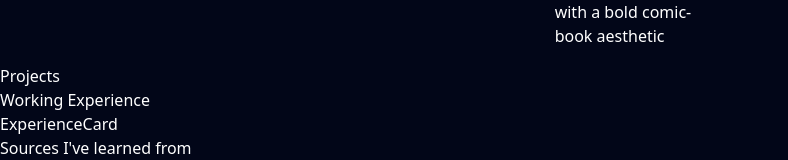
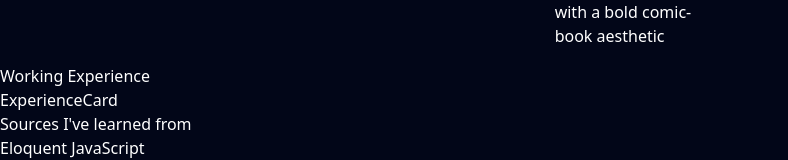
Before and after one commit to Asthere0n/portfolio-nextjs, a Next.js app: page / in a window 1280 px wide. Shown: the part 3264-3424 px from the top of the page, without its empty margins (0-788 px from the left). Built offline with nearby package versions, Linux system fonts and the light colour scheme.

Commit message:
Deleted the old Project Component and change it for the Expandable cards.

```diff
--- a/src/Components/ExpandableCardDemo/ExpandableCardDemo.tsx
+++ b/src/Components/ExpandableCard/ExpandableCard.tsx
@@ -5,7 +5,7 @@ import { AnimatePresence, motion } from "motion/react";
 import { useOutsideClick } from "@/hooks/use-outside-click";
 import cards from "./cards/cards";
 
-export function ExpandableCardDemo() {
+export function ExpandableCard() {
   const [active, setActive] = useState<(typeof cards)[number] | boolean | null>(
     null
   );
--- a/src/Components/Projects/Daydot/Daydot.tsx
+++ /dev/null
@@ -1,7 +0,0 @@
-import React from 'react'
-
-export default function Daydot() {
-  return (
-    <div>Daydot</div>
-  )
-}
--- a/src/Components/Projects/E-Knight-ma/EKnightMa.tsx
+++ /dev/null
@@ -1,7 +0,0 @@
-import React from 'react'
-
-export default function EKnightMa() {
-  return (
-    <div>EKnightMa</div>
-  )
-}
--- a/src/Components/Projects/HyprLand/HyprLand.tsx
+++ /dev/null
@@ -1,7 +0,0 @@
-import React from 'react'
-
-export default function HyprLand() {
-  return (
-    <div>HyprLand</div>
-  )
-}
--- a/src/Components/Projects/Projects.tsx
+++ /dev/null
@@ -1,11 +0,0 @@
-import React from 'react'
-
-export default function Projects() {
-  return (
-      <div>
-          <h2>Projects</h2>
-          <div>
-          </div>
-    </div>
-  )
-}
--- a/src/app/page.tsx
+++ b/src/app/page.tsx
@@ -1,10 +1,9 @@
 import Contact from "@/Components/Contact/Contact";
-import {ExpandableCardDemo} from "@/Components/ExpandableCardDemo/ExpandableCardDemo";
+import {ExpandableCard} from "@/Components/ExpandableCard/ExpandableCard";
 import Experience from "@/Components/Experience/Experience";
 import Footer from "@/Components/Footer/Footer";
 import Hero from "@/Components/Hero/Hero";
 import Learning from "@/Components/Learning/Learning";
-import Projects from "@/Components/Projects/Projects";
 import Stack from "@/Components/Stack/Stack";
 import Testimonials from "@/Components/Testimonials/Testimonials";
 import Welcome from "@/Components/Welcome/Welcome";
@@ -15,8 +14,7 @@ export default function Home() {
       <Welcome />
       <Hero />
       <Stack />
-      <ExpandableCardDemo/>
-      <Projects />
+      <ExpandableCard/>
       <Experience />
       <Learning />
       <Testimonials />
```
Also changed, not shown: src/Components/ExpandableCard/cards/DayDot.tsx (renamed from src/Components/ExpandableCardDemo/cards/DayDot.tsx), src/Components/ExpandableCard/cards/EKnightMa.tsx (renamed from src/Components/ExpandableCardDemo/cards/EKnightMa.tsx), src/Components/ExpandableCard/cards/Hyprland.tsx (renamed from src/Components/ExpandableCardDemo/cards/Hyprland.tsx), src/Components/ExpandableCard/cards/PaperDragon.tsx (renamed from src/Components/ExpandableCardDemo/cards/PaperDragon.tsx), src/Components/ExpandableCard/cards/TaskTracker.tsx (renamed from src/Components/ExpandableCardDemo/cards/TaskTracker.tsx), src/Components/ExpandableCard/cards/cards.tsx (renamed from src/Components/ExpandableCardDemo/cards/cards.tsx).
